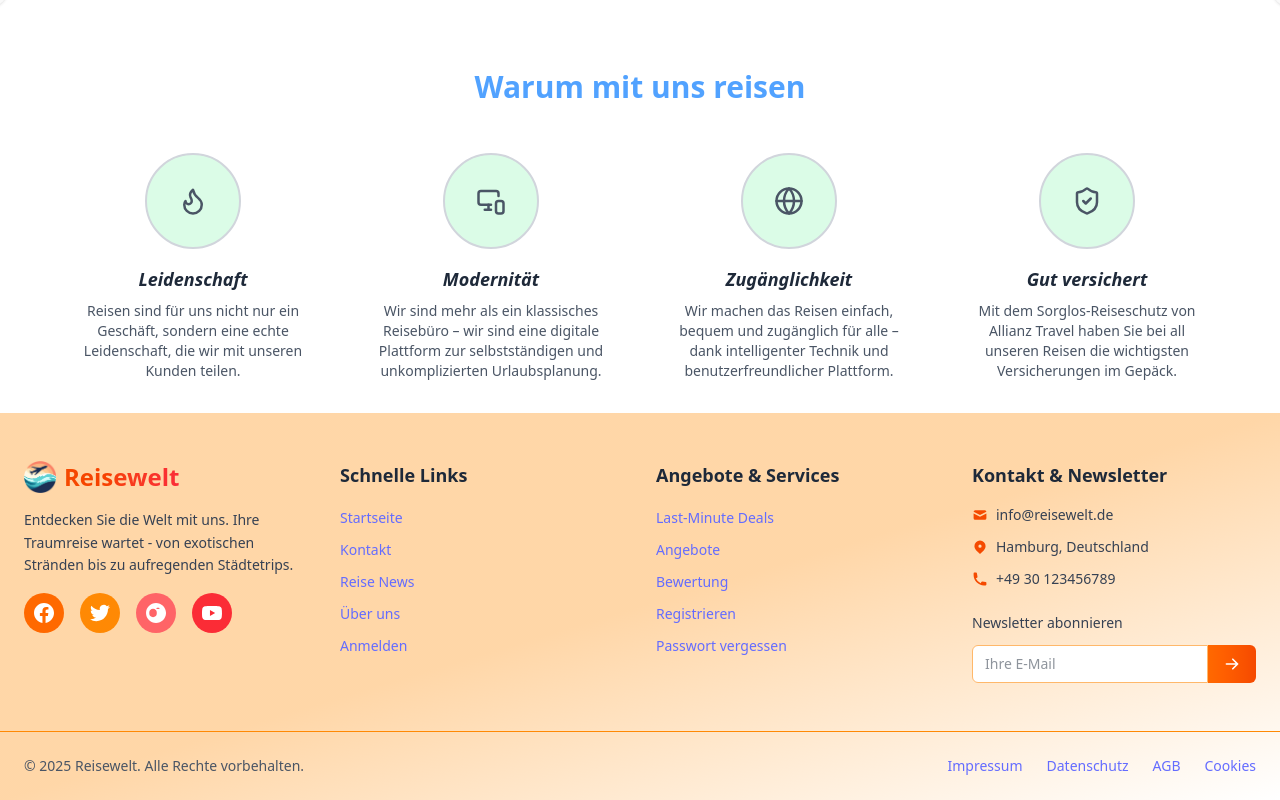
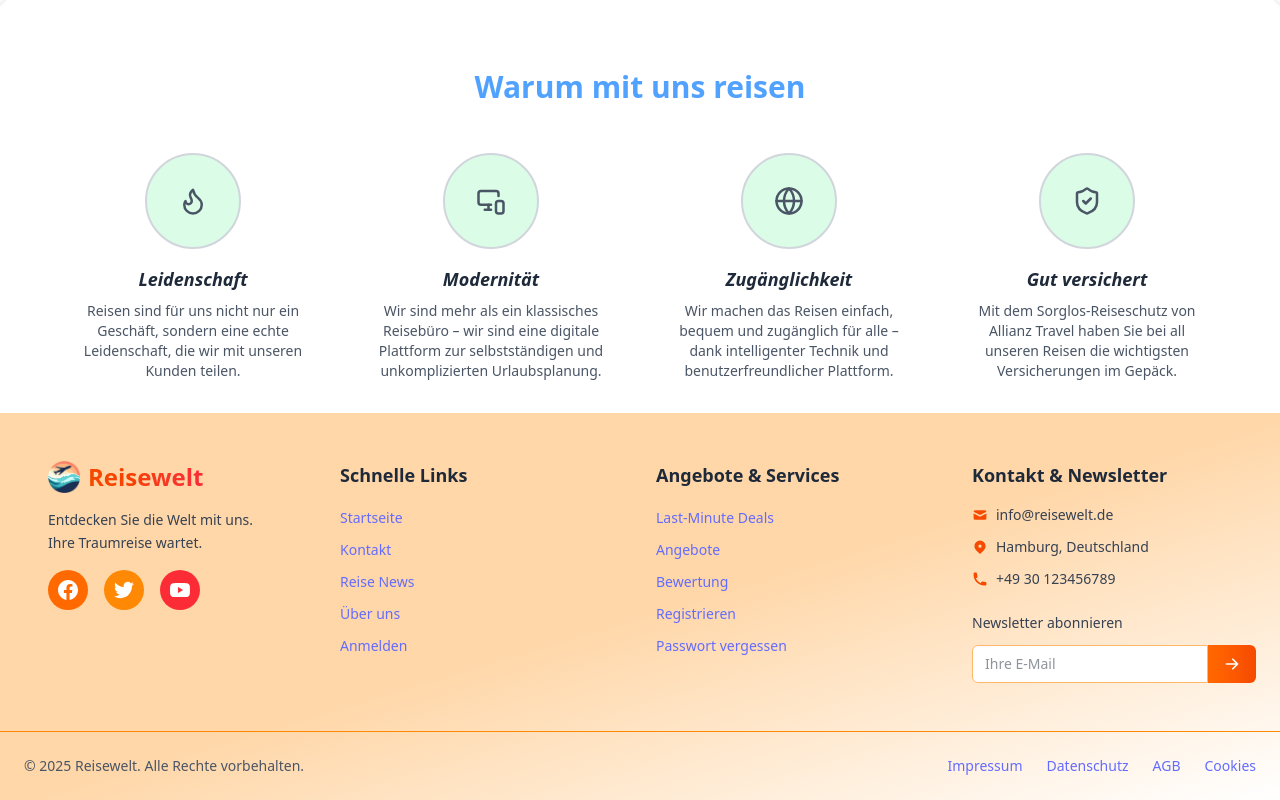
Before and after one commit to sayotekey/reisewelt, a React (Vite) app in the folder frontend/: page / in a window 1280 px wide. Shown: the part 3401-4201 px from the top of the page. Built offline with nearby package versions, Linux system fonts and the light colour scheme; no server answers.

Commit message:
Kleiner Änderungen

```diff
--- a/frontend/src/components/FooterComponent.jsx
+++ b/frontend/src/components/FooterComponent.jsx
@@ -89,7 +89,7 @@ const FooterComponent = () => {
       <div className="w-full px-4 sm:px-6 py-12">
         <div className="grid grid-cols-1 md:grid-cols-2 lg:grid-cols-4 gap-8">
           {/* Company Info */}
-          <div className="space-y-4">
+          <div className="space-y-4 pl-6">
             <div className="flex items-center space-x-2">
               <img
                 src="/logo.png"
@@ -104,8 +104,8 @@ const FooterComponent = () => {
               </h3>
             </div>
             <p className="text-gray-700 text-sm leading-relaxed">
-              Entdecken Sie die Welt mit uns. Ihre Traumreise wartet - von
-              exotischen Stränden bis zu aufregenden Städtetrips.
+              Entdecken Sie die Welt mit uns.<br />
+              Ihre Traumreise wartet.
             </p>
             <div className="flex space-x-4">
               {/* Social Media Icons */}
@@ -135,19 +135,7 @@ const FooterComponent = () => {
                   <path d="M23.953 4.57a10 10 0 01-2.825.775 4.958 4.958 0 002.163-2.723c-.951.555-2.005.959-3.127 1.184a4.92 4.92 0 00-8.384 4.482C7.69 8.095 4.067 6.13 1.64 3.162a4.822 4.822 0 00-.666 2.475c0 1.71.87 3.213 2.188 4.096a4.904 4.904 0 01-2.228-.616v.06a4.923 4.923 0 003.946 4.827 4.996 4.996 0 01-2.212.085 4.936 4.936 0 004.604 3.417 9.867 9.867 0 01-6.102 2.105c-.39 0-.779-.023-1.17-.067a13.995 13.995 0 007.557 2.209c9.053 0 13.998-7.496 13.998-13.985 0-.21 0-.42-.015-.63A9.935 9.935 0 0024 4.59z" />
                 </svg>
               </a>
-              <a
-                href="#"
-                className="w-10 h-10 bg-red-400 rounded-full flex items-center justify-center hover:bg-red-500 transition-colors duration-300 group"
-                aria-label="Instagram"
-              >
-                <svg
-                  className="w-5 h-5 group-hover:scale-110 transition-transform text-white"
-                  fill="currentColor"
-                  viewBox="0 0 24 24"
-                >
-                  <path d="M12.017 0C5.396 0 .029 5.367.029 11.987c0 6.62 5.367 11.987 11.988 11.987 6.62 0 11.987-5.367 11.987-11.987C24.014 5.367 18.637.001 12.017.001zM8.449 16.988c-1.297 0-2.448-.49-3.323-1.297C4.251 14.97 3.954 13.7 3.954 12.017s.297-2.953 1.172-3.674c.875-.807 2.026-1.297 3.323-1.297 1.297 0 2.448.49 3.323 1.297.875.721 1.172 1.991 1.172 3.674s-.297 2.953-1.172 3.674c-.875.807-2.026 1.297-3.323 1.297zm7.009-9.679H13.25c-.414 0-.75-.336-.75-.75s.336-.75.75-.75h2.208c.414 0 .75.336.75.75s-.336.75-.75.75z" />
-                </svg>
-              </a>
+
               <a
                 href="#"
                 className="w-10 h-10 bg-red-500 rounded-full flex items-center justify-center hover:bg-red-600 transition-colors duration-300 group"
```
